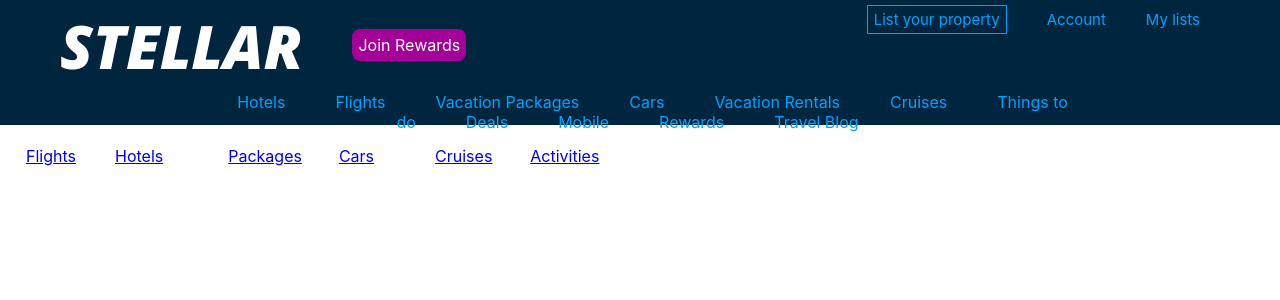
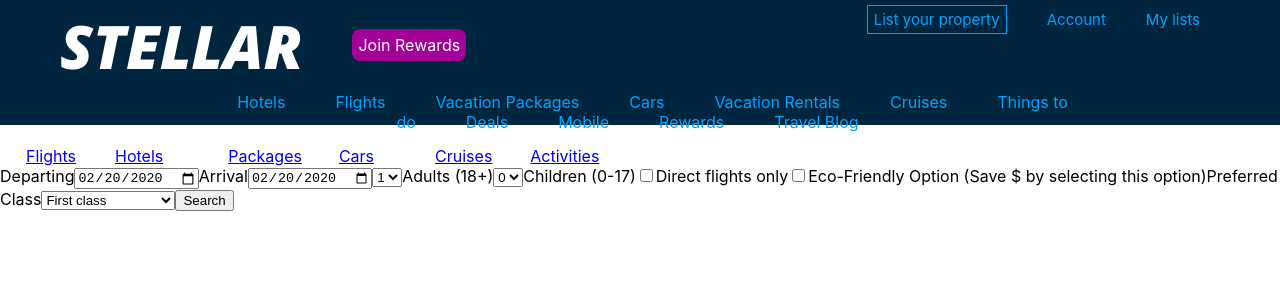
Before and after one commit to taubman33/Stellar, a React (Create React App) app in the folder client/: page / in a window 1280 px wide. Shown: the top 300 px of the page. Built offline with nearby package versions, Linux system fonts and the light colour scheme.

Commit message:
added home page content

```diff
--- a/client/package.json
+++ b/client/package.json
@@ -10,6 +10,7 @@
     "formik": "^2.1.4",
     "moment": "^2.24.0",
     "react": "^16.12.0",
+    "react-date-picker": "^7.10.0",
     "react-dom": "^16.12.0",
     "react-moment": "^0.9.7",
     "react-router-dom": "^5.1.2",
--- a/client/src/components/HomeForm.jsx
+++ b/client/src/components/HomeForm.jsx
@@ -1,2 +1,68 @@
 import React from 'react'
-import { Formik, Form, Field } from 'Formik'
+import { Formik, Field, Form } from 'formik'
+import DatePicker from 'react-date-picker'
+
+function HomeForm(props) {
+  return (
+    <div>
+      <Formik
+        initialValues={{ adults: 1, children: 0, directFlights: false }}
+        onSubmit={props.handleHomeSubmit}
+      >
+        <Form>
+          <label>
+            Departing
+           <input type="date" value={props.date.departure} onChange={props.handleDateChange} name="departure" />
+          </label>
+          <label>
+            Arrival
+            <input type="date" value={props.date.return} onChange={props.handleDateChange} name="return" />
+          </label>
+          <label>
+            <Field as="select" name="adults">
+              <option value="1">1</option>
+              <option value="2">2</option>
+              <option value="3">3</option>
+              <option value="4">4</option>
+              <option value="5">5</option>
+              <option value="6">6</option>
+            </Field>
+            Adults (18+)
+          </label>
+          <label>
+            <Field as="select" name="children">
+              <option value="0">0</option>
+              <option value="1">1</option>
+              <option value="2">2</option>
+              <option value="3">3</option>
+              <option value="4">4</option>
+              <option value="5">5</option>
+              <option value="6">6</option>
+            </Field>
+            Children (0-17)
+          </label>
+          <label>
+            <Field type="checkbox" name="directFlights" />
+            Direct flights only
+          </label>
+          <label>
+            <Field type="checkbox" name="ecoFriendly" />
+            Eco-Friendly Option (Save $ by selecting this option)
+          </label>
+          <label>
+          Preferred Class
+            <Field as="select" name="preferredClass">
+              <option value="First class">First class</option>
+              <option value="Business">Business</option>
+              <option value="Economy/Coach">Economy/Coach</option>
+              <option value="Premium economy">Premium economy</option>
+            </Field>
+          </label>
+          <button>Search</button>
+        </Form>
+      </Formik>
+    </div>
+  )
+}
+
+export default HomeForm
--- a/client/src/components/Main.jsx
+++ b/client/src/components/Main.jsx
@@ -6,22 +6,43 @@ import Book from './routes/Book'
 import Flights from './routes/Flights'
 import Confirmation from './routes/Confirmation'
 import { Route } from 'react-router-dom'
+import moment from 'moment'
 
 class Main extends React.Component {
     constructor(props) {
         super(props)
         this.state = {
-
+            date: {
+                departure: moment().format('YYYY-MM-DD'),
+                return: moment().format('YYYY-MM-DD')
+            },
+            passengers: {
+                adults: 1,
+                children: 0
+            }
         }
     }
 
+    handleHomeSubmit = values => {
+        console.log(values)
+    }
+
+    handleDateChange = event => {
+        console.log(event.target)
+        console.log(event.target.value)
+        this.setState({
+            date: {
+                [event.target.name]: event.target.value
+            }
+        })
+    }
 
     render() {
         return (
             <div className="Main">
                 <Nav />
                 <Route exact path="/">
-                    <Home />
+                    <Home date={this.state.date} handleHomeSubmit={this.handleHomeSubmit} handleDateChange={this.handleDateChange} />
                 </Route>
                 <Route exact path="/flights">
                     <Flights />
--- a/client/src/components/routes/Home.jsx
+++ b/client/src/components/routes/Home.jsx
@@ -1,8 +1,9 @@
 import React from 'react'
 import { Link } from 'react-router-dom'
+import HomeForm from '../HomeForm'
 
 
-function Home() {
+function Home(props) {
     return (
         <div className="home">
             <div className="home-row">
@@ -32,6 +33,7 @@ function Home() {
                     Activities
                 </Link>
             </div>
+            <HomeForm date={props.date} handleHomeSubmit={props.handleHomeSubmit} handleDateChange={props.handleDateChange} />
         </div>
     )
 }
```
Also changed, not shown: 1 other file (tests, documents, lock files or other folders).
